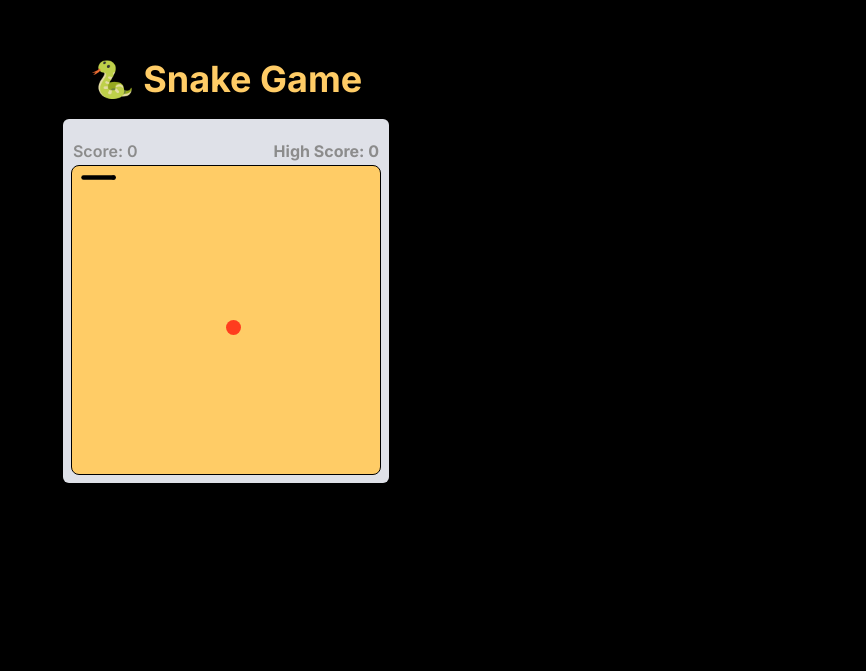
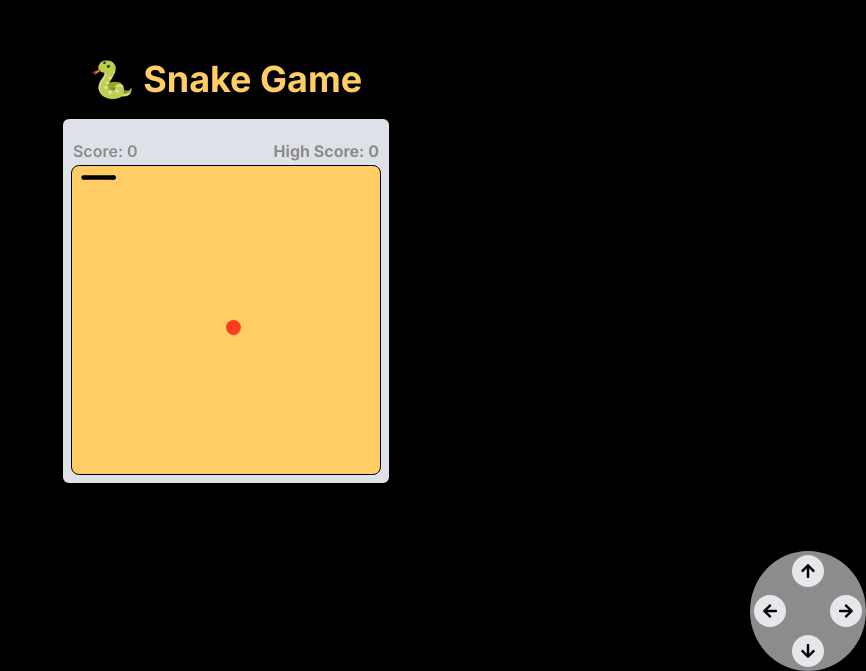
Before and after one commit to Riddhii10/snake-game-, a Next.js app: page / in a window 1280 px wide. Shown: the part 129-800 px from the top of the page, without its empty margins (414-1280 px from the left). Built offline with nearby package versions, Linux system fonts and the light colour scheme.

Commit message:
joystick added

```diff
--- a/app/globals.css
+++ b/app/globals.css
@@ -32,4 +32,8 @@
       border-top-left-radius: 255px 15px;
       border-top-right-radius: 15px 225px;
     }
+
+    .my-radius{
+      border-radius: 50%;
+    }
   }
--- /dev/null
+++ b/components/Joystick.tsx
@@ -0,0 +1,32 @@
+import React from 'react';
+import { FaArrowUp, FaArrowDown, FaArrowLeft, FaArrowRight } from 'react-icons/fa';
+
+type JoystickProps = {
+  onMove: (direction: "UP" | "DOWN" | "LEFT" | "RIGHT") => void;
+};
+
+const Joystick: React.FC<JoystickProps> = ({ onMove }) => {
+  return (
+    <div className="fixed bottom-0 right-0 flex flex-col items-center bg-[#8c8c8c] my-radius">
+
+      <button onClick={() => onMove("UP")} className="p-2 m-1 bg-gray-200 rounded-full ">
+        <FaArrowUp />
+      </button>
+
+      <div className="flex ">
+        <button onClick={() => onMove("LEFT")} className="p-2 m-1 bg-gray-200 rounded-full mr-10">
+          <FaArrowLeft />
+        </button>
+
+        <button onClick={() => onMove("RIGHT")} className="p-2 m-1 bg-gray-200 rounded-full">
+          <FaArrowRight />
+        </button>
+      </div>
+      <button onClick={() => onMove("DOWN")} className="p-2 m-1 bg-gray-200 rounded-full">
+        <FaArrowDown />
+      </button>
+    </div>
+  );
+};
+
+export default Joystick;
--- a/components/SnakeGrid.tsx
+++ b/components/SnakeGrid.tsx
@@ -1,12 +1,229 @@
+// "use client";
+// import React, { KeyboardEvent, useEffect, useState } from "react";
+// import SnakePart from './SnakePart';
+
+// const GRID_SIZE = 20;
+// const SNAKE_SPEED = 150;
+// type Point = {
+//   x: number;
+//   y: number;
+// };
+// type Direction = "UP" | "DOWN" | "LEFT" | "RIGHT";
+
+// const SnakeGrid = () => {
+//   const [snake, setSnake] = useState<Point[]>([
+//     { y: 0, x: 2 },
+//     { y: 0, x: 1 },
+//     { y: 0, x: 0 },
+//   ]);
+//   const [food, setFood] = useState<Point | null>(null);
+//   const [direction, setDirection] = useState<Direction | null>(null);
+//   const [gameOver, setGameOver] = useState<boolean>(false);
+//   const [score, setScore] = useState(0);
+//   const [highScore, setHighScore] = useState(0);
+
+//   const generateFood = () => {
+//     const x = Math.floor(Math.random() * GRID_SIZE);
+//     const y = Math.floor(Math.random() * GRID_SIZE);
+//     setFood({ x, y });
+//   };
+
+//   const moveSnake = () => {
+//     if (!direction || gameOver) return;
+
+//     const newSnake = [...snake];
+//     const snakeHead = { ...newSnake[0] };
+
+//     if (direction === "UP") {
+//       snakeHead.y -= 1;
+//     }
+//     if (direction === "DOWN") {
+//       snakeHead.y += 1;
+//     }
+//     if (direction === "LEFT") {
+//       snakeHead.x -= 1;
+//     }
+//     if (direction === "RIGHT") {
+//       snakeHead.x += 1;
+//     }
+
+//     if (
+//       snakeHead.x < 0 ||
+//       snakeHead.x >= GRID_SIZE ||
+//       snakeHead.y < 0 ||
+//       snakeHead.y >= GRID_SIZE ||
+//       newSnake.some(
+//         (snakePart) =>
+//           snakePart.x === snakeHead.x && snakePart.y === snakeHead.y
+//       )
+//     ) {
+//       setGameOver(true);
+//       return;
+//     }
+
+//     newSnake.unshift(snakeHead);
+
+//     if (snakeHead.x === food?.x && snakeHead.y === food?.y) {
+//       generateFood();
+//     } else {
+//       newSnake.pop();
+//     }
+
+//     setSnake(newSnake);
+//     setScore(newSnake.length - 3);
+//   };
+
+//   const handleKeyPress = (event: KeyboardEvent<HTMLDivElement>) => {
+//     event.preventDefault();
+//     if ((event.key === "ArrowUp"||event.key==="w" )&& direction !== "DOWN") {
+//       setDirection("UP");
+//     }
+//     if ((event.key === "ArrowDown"||event.key==="s" )&& direction !== "UP") {
+//       setDirection("DOWN");
+//     }
+//     if ((event.key === "ArrowLeft"||event.key==="a") && direction !== "RIGHT") {
+//       setDirection("LEFT");
+//     }
+//     if ((event.key === "ArrowRight"||event.key==="d") && direction !== "LEFT") {
+//       setDirection("RIGHT");
+//     }
+//   };
+
+//   useEffect(() => {
+//     document.addEventListener(
+//       "keydown",
+//       handleKeyPress as unknown as EventListener
+//     );
+//     return () => {
+//       document.removeEventListener(
+//         "keydown",
+//         handleKeyPress as unknown as EventListener
+//       );
+//     };
+//   }, [direction]);
+
+//   useEffect(() => {
+//     generateFood();
+//   }, []);
+
+//   useEffect(() => {
+//     if (gameOver) {
+//       setDirection(null);
+//       if (score > highScore) {
+//         setHighScore(score);
+//       }
+//     }
+//   }, [gameOver]);
+
+//   useEffect(() => {
+//     if (direction && !gameOver) {
+//       const interval = setInterval(moveSnake, SNAKE_SPEED);
+//       return () => clearInterval(interval);
+//     }
+//   }, [snake, direction, gameOver]);
+
+//   const restartGame = () => {
+//     setSnake([
+//       { y: 0, x: 2 },
+//       { y: 0, x: 1 },
+//       { y: 0, x: 0 },
+//     ]);
+//     setDirection(null);
+//     setGameOver(false);
+//     generateFood();
+//   };
+
+//   return (
+//     <div
+//       tabIndex={0}
+//       autoFocus
+//       className="relative flex flex-col items-center justify-center p-2 bg-[#dfe1e8] shadow-lg rounded-md border-gray-200"
+//     >
+//       {gameOver && (
+//         <div className="absolute inset-0 flex flex-col items-center justify-center bg-[#dfe1e8] p-2 rounded-lg shadow-lg">
+//           <h1 className="text-4xl font-bold text-red-500 mt-2 custom-font">GAME OVER!</h1>
+//           <p className="mt-2 text-lg custom-font">Score: {score}</p>
+//           <p className="mt-2 text-lg custom-font">High Score: {highScore}</p>
+//           {/* <button
+//             onClick={restartGame}
+//             className="mt-4 bg-[#ffdf64] hover:bg-[] text-black font-bold py-2 px-4 rounded"
+//           >
+//             Play Again
+//           </button> */}
+//           <button
+//   onClick={restartGame}
+//   className="play-again custom-radius mt-4 text-black font-bold py-2 px-4 transition-all ease-in-out duration-200"
+// >
+//   Play Again
+// </button>
+
+//         </div>
+//       )}
+//       {/* <div className="flex w-full h-full mt-4 p-2 rounded-3xl "> */}
+//         <div className="mt-3 mb-0.5 flex text-[#8c8c8c]">
+//           <p className="text-base font-semibold pr-[8.5rem]">Score: {score}</p>
+//           <p className="text-base font-bold">High Score: {highScore}</p>
+//         {/* </div> */}
+//         <div className="flex justify-end">
+//           {/* <button
+//             onClick={restartGame}
+//             className="bg-blue-500 hover:bg-blue-700 text-white font-bold py-2 px-4 rounded"
+//           >
+//             Play
+//           </button> */}
+//         </div>
+//       </div>
+//       <div className="border border-black bg-[#ffcc66] p-1 rounded-lg">
+//         <svg
+//           viewBox={`0 0 ${GRID_SIZE * 20} ${GRID_SIZE * 20}`}
+//           className="w-full h-full"
+//         >
+//           <SnakePart points={snake} />
+//           {food && (
+//             <circle
+//               cx={food.x * 20 + 10}
+//               cy={food.y * 20 + 10}
+//               r={10}
+//               fill="red"
+//               fillOpacity="0.7"
+//             />
+//           )}
+//         </svg>
+//       </div>
+//       {/* <div className="flex flex-col items-center justify-between w-full h-full mt-4 bg-blue-50 p-2 rounded-3xl border-4 border-blue-200">
+//         <div className="text-center mb-4">
+//           <p className="text-xl font-bold">Score: {score}</p>
+//           <p className="text-xl font-bold">High Score: {highScore}</p>
+//         </div>
+//         <div className="flex justify-end">
+//           <button
+//             onClick={restartGame}
+//             className="bg-blue-500 hover:bg-blue-700 text-white font-bold py-2 px-4 rounded"
+//           >
+//             Play
+//           </button>
+//         </div>
+//       </div> */}
+//     </div>
+//   );
+// };
+
+// export default SnakeGrid;
+
+
 "use client";
 import React, { KeyboardEvent, useEffect, useState } from "react";
 import SnakePart from './SnakePart';
+import Joystick from './Joystick'; // Import the Joystick component
+
 const GRID_SIZE = 20;
 const SNAKE_SPEED = 150;
+
 type Point = {
   x: number;
   y: number;
 };
+
 type Direction = "UP" | "DOWN" | "LEFT" | "RIGHT";
 
 const SnakeGrid = () => {
@@ -74,16 +291,31 @@ const SnakeGrid = () => {
 
   const handleKeyPress = (event: KeyboardEvent<HTMLDivElement>) => {
     event.preventDefault();
-    if ((event.key === "ArrowUp"||event.key==="w" )&& direction !== "DOWN") {
+    if ((event.key === "ArrowUp" || event.key === "w") && direction !== "DOWN") {
       setDirection("UP");
     }
-    if ((event.key === "ArrowDown"||event.key==="s" )&& direction !== "UP") {
+    if ((event.key === "ArrowDown" || event.key === "s") && direction !== "UP") {
       setDirection("DOWN");
     }
-    if ((event.key === "ArrowLeft"||event.key==="a") && direction !== "RIGHT") {
+    if ((event.key === "ArrowLeft" || event.key === "a") && direction !== "RIGHT") {
       setDirection("LEFT");
     }
-    if ((event.key === "ArrowRight"||event.key==="d") && direction !== "LEFT") {
+    if ((event.key === "ArrowRight" || event.key === "d") && direction !== "LEFT") {
+      setDirection("RIGHT");
+    }
+  };
+
+  const handleJoystickMove = (dir: Direction) => {
+    if (dir === "UP" && direction !== "DOWN") {
+      setDirection("UP");
+    }
+    if (dir === "DOWN" && direction !== "UP") {
+      setDirection("DOWN");
+    }
+    if (dir === "LEFT" && direction !== "RIGHT") {
+      setDirection("LEFT");
+    }
+    if (dir === "RIGHT" && direction !== "LEFT") {
       setDirection("RIGHT");
     }
   };
@@ -143,34 +375,17 @@ const SnakeGrid = () => {
           <h1 className="text-4xl font-bold text-red-500 mt-2 custom-font">GAME OVER!</h1>
           <p className="mt-2 text-lg custom-font">Score: {score}</p>
           <p className="mt-2 text-lg custom-font">High Score: {highScore}</p>
-          {/* <button
-            onClick={restartGame}
-            className="mt-4 bg-[#ffdf64] hover:bg-[] text-black font-bold py-2 px-4 rounded"
-          >
-            Play Again
-          </button> */}
           <button
             onClick={restartGame}
             className="play-again custom-radius mt-4 text-black font-bold py-2 px-4 transition-all ease-in-out duration-200"
           >
             Play Again
           </button>
-
         </div>
       )}
-      {/* <div className="flex w-full h-full mt-4 p-2 rounded-3xl "> */}
       <div className="mt-3 mb-0.5 flex text-[#8c8c8c]">
         <p className="text-base font-semibold pr-[8.5rem]">Score: {score}</p>
         <p className="text-base font-bold">High Score: {highScore}</p>
-        {/* </div> */}
-        <div className="flex justify-end">
-          {/* <button
-            onClick={restartGame}
-            className="bg-blue-500 hover:bg-blue-700 text-white font-bold py-2 px-4 rounded"
-          >
-            Play
-          </button> */}
-        </div>
       </div>
       <div className="border border-black bg-[#ffcc66] p-1 rounded-lg">
         <svg
@@ -189,20 +404,7 @@ const SnakeGrid = () => {
           )}
         </svg>
       </div>
-      {/* <div className="flex flex-col items-center justify-between w-full h-full mt-4 bg-blue-50 p-2 rounded-3xl border-4 border-blue-200">
-        <div className="text-center mb-4">
-          <p className="text-xl font-bold">Score: {score}</p>
-          <p className="text-xl font-bold">High Score: {highScore}</p>
-        </div>
-        <div className="flex justify-end">
-          <button
-            onClick={restartGame}
-            className="bg-blue-500 hover:bg-blue-700 text-white font-bold py-2 px-4 rounded"
-          >
-            Play
-          </button>
-        </div>
-      </div> */}
+      <Joystick onMove={handleJoystickMove} /> {/* Add the Joystick component */}
     </div>
   );
 };
--- a/package.json
+++ b/package.json
@@ -12,7 +12,8 @@
     "framer-motion": "^11.3.8",
     "next": "14.2.4",
     "react": "^18",
-    "react-dom": "^18"
+    "react-dom": "^18",
+    "react-icons": "^5.2.1"
   },
   "devDependencies": {
     "@types/node": "^20",
```
Also changed, not shown: 1 other file (tests, documents, lock files or other folders). Lines whose indentation alone changed are shown as unchanged.
